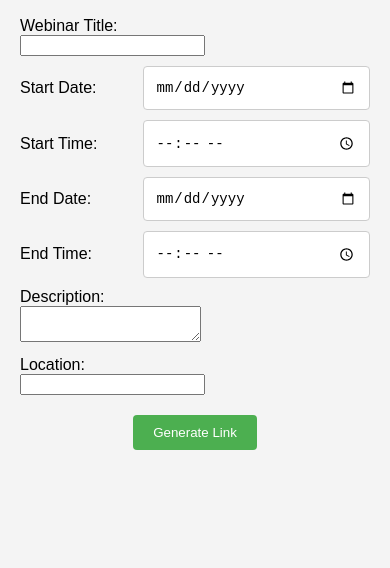
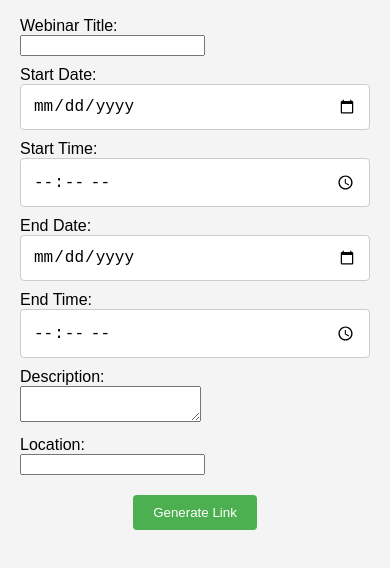
Before and after one commit to uemmadishetty/GCalNew, a plain HTML site: page index.html in a window 390 px wide. Shown: the part 118-686 px from the top of the page. Drawn offline with Linux system fonts and the light colour scheme.

Commit message:
Update index.css
Updating text fields - v3

```diff
--- a/index.css
+++ b/index.css
@@ -24,26 +24,27 @@ body {
 }
 
 .input-field {
-    display: flex;
-    align-items: center;
     margin-bottom: 10px;
 }
 
 .input-field label {
-    flex-basis: 25%;
+    display: inline-block;
+    width: 25%;
     margin-right: 5%;
+    vertical-align: middle;
 }
 
 .input-field input[type="text"],
 .input-field input[type="date"],
 .input-field input[type="time"],
 .input-field textarea {
-    width: 100%;
+    width: 70%;
     padding: 12px;
     border: 1px solid #ccc;
     border-radius: 4px;
     box-sizing: border-box;
     font-size: 16px;
+    vertical-align: middle;
 }
 
 .input-field textarea {
@@ -86,20 +87,15 @@ body {
 
 @media screen and (max-width: 480px) {
     .input-field label {
-        flex-basis: 30%;
-        margin-right: 5%;
+        display: block;
+        width: 100%;
+        margin-right: 0;
     }
 
     .input-field input[type="text"],
     .input-field input[type="date"],
     .input-field input[type="time"],
     .input-field textarea {
-        flex-basis: 65%;
-        margin-right: 0;
-        font-size: 14px;
-    }
-
-    #generated-link textarea {
-        font-size: 14px;
+        width: 100%;
     }
 }
```
